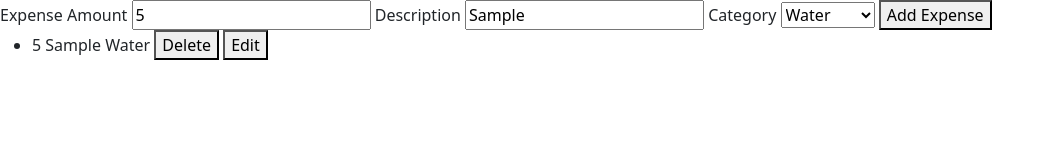
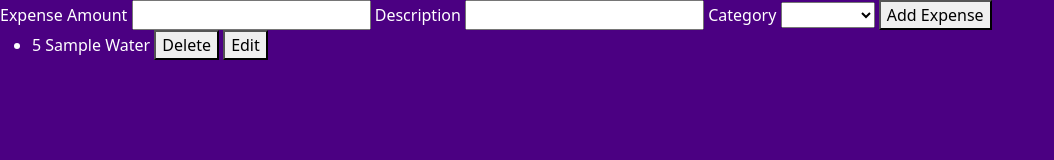
Before and after one commit to Satyam-Git-01/Expense-Tracker-Assignment, a plain HTML site: page index.html in a window 1280 px wide. Both pictures are taken after typing "5", "Sample" into the empty fields and a click on the button "Add Expense". Shown: the whole page, without its empty margins (0-1054 px from the left). Drawn offline with nearby package versions, Linux system fonts and the light colour scheme.

Commit message:
Minor Changes

```diff
--- /dev/null
+++ b/index.css
@@ -0,0 +1,4 @@
+.body{
+    background-color: indigo;
+    color: white;
+}
--- a/index.html
+++ b/index.html
@@ -3,20 +3,21 @@
   <head>
     <meta charset="UTF-8" />
     <meta name="viewport" content="width=device-width, initial-scale=1.0" />
-    <title>Expense Tracker APP</title>
+    <title>Expense Tracker</title>
     <link
       href="https://cdn.jsdelivr.net/npm/bootstrap@5.3.3/dist/css/bootstrap.min.css"
       rel="stylesheet"
       integrity="sha384-QWTKZyjpPEjISv5WaRU9OFeRpok6YctnYmDr5pNlyT2bRjXh0JMhjY6hW+ALEwIH"
       crossorigin="anonymous"
     />
+    <link href="./index.css" rel="stylesheet">
     <script
       src="https://cdn.jsdelivr.net/npm/bootstrap@5.3.3/dist/js/bootstrap.bundle.min.js"
       integrity="sha384-YvpcrYf0tY3lHB60NNkmXc5s9fDVZLESaAA55NDzOxhy9GkcIdslK1eN7N6jIeHz"
       crossorigin="anonymous"
     ></script>
   </head>
-  <body>
+  <body class="body">
     <form id="exp_form" onsubmit="addExpense(event)">
       <label for="amount">Expense Amount</label>
       <input type="number" id="amount" name="amount" />
--- a/index.js
+++ b/index.js
@@ -4,8 +4,6 @@ function addExpense(event) {
   const amount = event.target.amount.value;
   const description = event.target.description.value;
   const category = event.target.category.value;
-  console.log(amount + description + category);
-
   const list = document.getElementById("list-items");
   const item = document.createElement("li");
   item.setAttribute("id", id);
@@ -22,8 +20,10 @@ function addExpense(event) {
   let valuetoadd = amount + "-" + description + "-" + category;
   localStorage.setItem(id, valuetoadd);
   id++;
+  event.target.amount.value = "";
+  event.target.description.value = "";
+  event.target.category.value = "";
 }
-
 const list = document.querySelector("#list-items");
 list.addEventListener("click", (event) => {
   if (event.target.classList.contains("delete-btn")) {
@@ -31,11 +31,12 @@ list.addEventListener("click", (event) => {
     list.removeChild(parent);
     localStorage.removeItem(parent.id);
   } else if (event.target.classList.contains("edit-btn")) {
-    console.log("Edit");
     const parent = event.target.parentElement;
-    const values = localStorage.getItem(parent.id).split('-');
-    document.getElementById('amount').value=values[0];
-    document.getElementById('description').value=values[1];
-    document.getElementById('category').value=values[2];
+    const values = localStorage.getItem(parent.id).split("-");
+    list.removeChild(parent);
+    localStorage.removeItem(parent.id);
+    document.getElementById("amount").value = values[0];
+    document.getElementById("description").value = values[1];
+    document.getElementById("category").value = values[2];
   }
 });
```
